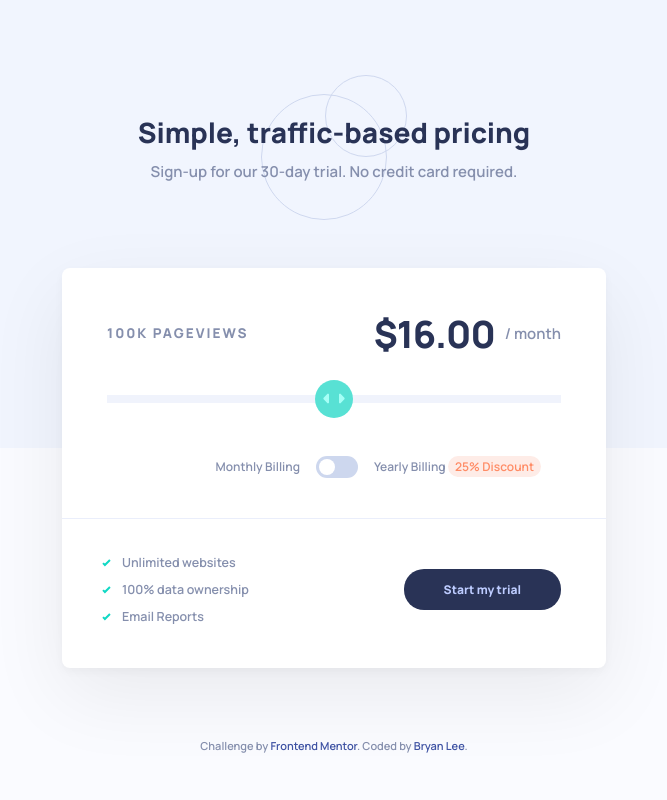
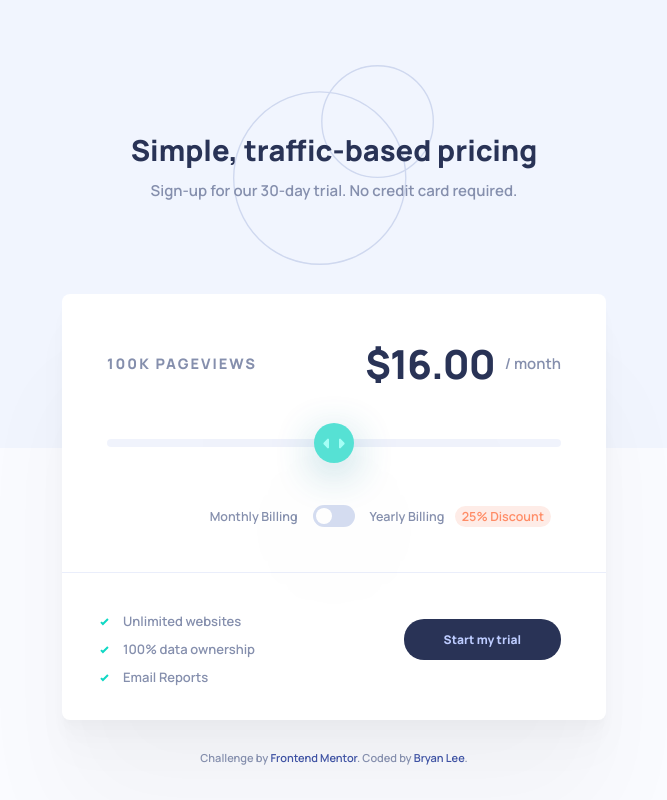
Before and after one commit to BL1133/interactive-pricing-component, a website: page index.html in a window 1280 px wide. Shown: the whole page, without its empty margins (306-973 px from the left). Drawn offline with Linux system fonts and the light colour scheme.

Commit message:
container height fix, fixed overflow, header margin/padding

```diff
--- a/index.html
+++ b/index.html
@@ -24,7 +24,7 @@
       .attribution {
         font-size: 11px;
         text-align: center;
-        margin-top: 7rem;
+        margin-top: 3rem;
       }
       .attribution a {
         color: hsl(228, 45%, 44%);
@@ -35,8 +35,12 @@
     <div class="container">
       <header class="header">
         <h1 class="heading-primary">Simple, traffic-based pricing</h1>
-        <h2 class="heading-secondary u-margin-top-s">
+        <h2 class="heading-secondary heading-secondary--no-wrap u-margin-top-s">
           Sign-up for our 30-day trial. No credit card required.
+        </h2>
+        <h2 class="heading-secondary heading-secondary--wrap u-margin-top-s">
+          Sign-up for our 30-day trial. <br />
+          No credit card required.
         </h2>
       </header>
       <article class="pricing-card">
@@ -87,9 +91,7 @@
             </p>
           </div>
         </div>
-        <div
-          class="pricing-card__cta u-padding-left-right-m u-padding-bottom-m"
-        >
+        <div class="pricing-card__cta u-padding-left-right-m">
           <div class="cta__features">
             <p class="cta__features-text">Unlimited websites</p>
             <p class="cta__features-text">100% data ownership</p>
--- a/sass/abstracts/_variables.scss
+++ b/sass/abstracts/_variables.scss
@@ -1,5 +1,5 @@
 // COLORS
-$color-soft-cyan: hsl(174, 77%, 80%); //Full slider bar
+$color-soft-cyan: hsl(174, 76%, 80%); //Full slider bar
 $color-strong-cyan: hsl(174, 86%, 45%); //Slider Background
 $color-light-grayish-red: hsl(14, 92%, 95%); //Discount Background
 $color-light-red: hsl(15, 100%, 70%); //Discount Text
--- a/sass/base/_base.scss
+++ b/sass/base/_base.scss
@@ -38,6 +38,10 @@ body {
   flex-direction: column;
   justify-content: center;
   align-items: center;
+
+  @media only screen and (max-height: 670px) {
+    height: initial;
+  }
 }
 ul {
   list-style: none;
--- a/sass/base/_typography.scss
+++ b/sass/base/_typography.scss
@@ -5,9 +5,24 @@ body {
 }
 .heading-primary {
   color: $color-dark-blue;
-  font-size: 2.8rem;
+  font-size: 2.9rem;
 }
 .heading-secondary {
   font-size: 1.5rem;
   font-weight: 600;
+
+  &--no-wrap {
+    @include respond(phone) {
+      display: none;
+    }
+  }
+
+  &--wrap {
+    display: none;
+    @include respond(phone) {
+      display: initial;
+      line-height: 2.8rem;
+      font-size: 1.7rem;
+    }
+  }
 }
--- a/sass/base/_utilities.scss
+++ b/sass/base/_utilities.scss
@@ -4,9 +4,18 @@
 .u-padding-left-right-m {
   padding-left: 4.5rem;
   padding-right: 4.5rem;
+
+  @include respond(phone) {
+    padding-left: 3rem;
+    padding-right: 3rem;
+  }
+  @media only screen and (max-width: 340px) {
+    padding-left: 2rem;
+    padding-right: 2rem;
+  }
 }
 .u-padding-top-m {
-  padding-top: 4rem;
+  padding-top: 4.2rem;
 }
 .u-padding-bottom-m {
   padding-bottom: 4rem;
--- a/sass/components/_pricing-card.scss
+++ b/sass/components/_pricing-card.scss
@@ -2,11 +2,13 @@
   display: flex;
   flex-direction: column;
   width: 54.4rem;
-  height: 40rem;
+  height: 42.6rem;
   background-color: $color-white;
   margin: 0 auto;
   border-radius: 8px;
-  box-shadow: 0 3.4px 10px rgba(0, 0, 0, 0.035), 0 27px 80px rgba(0, 0, 0, 0.07);
+  box-shadow: 0 3.3px 3.7px rgba(0, 0, 0, 0.009),
+    0 8.3px 9.4px rgba(0, 0, 0, 0.013), 0 16.8px 19.1px rgba(0, 0, 0, 0.017),
+    0 34.7px 39.4px rgba(0, 0, 0, 0.021), 0 95px 108px rgba(0, 0, 0, 0.03);
 
   &__main {
     display: flex;
@@ -15,7 +17,7 @@
   &__cta {
     display: flex;
     border-top: 1px solid $color-light-grayish-blue-empty;
-    padding-top: 3.5rem;
+    padding-top: 3.9rem;
     justify-content: space-between;
 
     @include respond(phone) {
@@ -25,7 +27,11 @@
   }
   @include respond(phone) {
     width: 86vw;
-    height: 60vh;
+    height: 60rem;
+  }
+  @media only screen and (max-width: 360px) {
+    width: 93vw;
+    height: 62rem;
   }
 }
 .pricing {
@@ -41,10 +47,14 @@
   }
   &__views {
     align-self: center;
-    font-size: 1.35rem;
+    font-size: 1.45rem;
     text-transform: uppercase;
     letter-spacing: 2px;
     font-weight: 800;
+
+    @include respond(phone) {
+      font-size: 1.6rem;
+    }
   }
   &__price-container {
     display: flex;
@@ -56,7 +66,7 @@
   }
   &__price-amount,
   &__price-currency {
-    font-size: 3.75rem;
+    font-size: 4rem;
     font-weight: 800;
     color: $color-dark-blue;
     align-self: center;
@@ -67,24 +77,26 @@
     font-size: 1.5rem;
     margin-left: 1rem;
     font-weight: 600;
-    letter-spacing: 2pz;
+    @include respond(phone) {
+      font-size: 1.7rem;
+    }
   }
   &__footer {
-    padding-top: 5rem;
+    padding: 5.5rem 1rem 4.5rem 0;
     display: flex;
     justify-content: flex-end;
-    padding-right: 2rem;
-    gap: 1.6rem;
-    padding-bottom: 4rem;
+    gap: 1.5rem;
 
     @include respond(phone) {
       justify-content: center;
+      transform: translateX(1.9rem);
       padding-right: initial;
+      overflow: visible;
     }
   }
   &__billing {
     align-self: center;
-    font-size: 1.2rem;
+    font-size: 1.25rem;
     white-space: nowrap;
 
     &--yearly::after {
@@ -94,32 +106,15 @@
       background-color: $color-light-grayish-red;
       padding: 2px 7px 2px 7px;
       border-radius: 20px;
-      transform: translateX(-8px);
+      margin-left: 8px;
 
       @include respond(phone) {
         content: '-' attr(discount) '%';
+        margin-left: 3px;
       }
     }
-  }
-
-  &__discount {
-    align-self: center;
-    color: $color-light-red;
-    background-color: $color-light-grayish-red;
-    padding: 2px 7px 2px 7px;
-    border-radius: 20px;
-    transform: translateX(-8px);
-
-    &--long {
-      @include respond(phone) {
-        display: none;
-      }
-    }
-    &--short {
-      display: none;
-      @include respond(phone) {
-        display: inline;
-      }
+    @include respond(phone) {
+      font-size: 1.5rem;
     }
   }
 }
@@ -135,8 +130,8 @@
     }
   }
   &__features-text {
-    font-size: 1.25rem;
-    padding-left: 1.5rem;
+    font-size: 1.3rem;
+    padding-left: 1.6rem;
     position: relative;
 
     &::before {
@@ -144,11 +139,12 @@
       display: inline-block;
       font-size: inherit;
       position: absolute;
-      transform: translateX(-2rem);
+      transform: translateX(-2.3rem);
     }
 
     @include respond(phone) {
       text-align: center;
+      font-size: 1.5rem;
     }
   }
 
@@ -160,5 +156,14 @@
     padding: 12px 40px 12px 40px;
     background-color: $color-dark-blue;
     border-radius: 20px;
+    margin-bottom: 2rem;
+
+    &:hover {
+      color: $color-white;
+    }
+    @include respond(phone) {
+      font-size: 1.5rem;
+      padding: 12px 47px 12px 47px;
+    }
   }
 }
--- a/sass/components/_slider.scss
+++ b/sass/components/_slider.scss
@@ -1,6 +1,6 @@
 .slider__container {
   width: 100%;
-  padding-top: 3.3rem;
+  padding-top: 4.5rem;
   order: 1;
 }
 .slider {
@@ -13,6 +13,7 @@
   opacity: 0.7; /* Set transparency (for mouse-over effects on hover) */
   -webkit-transition: 0.2s; /* 0.2 seconds transition on hover */
   transition: opacity 0.2s;
+  border-radius: 40px;
 }
 
 /* Mouse-over effects */
@@ -24,25 +25,34 @@
 .slider::-webkit-slider-thumb {
   -webkit-appearance: none; /* Override default look */
   appearance: none;
-  width: 38px; /* Set a specific slider handle width */
-  height: 38px; /* Slider handle height */
+  position: relative;
+  width: 40px; /* Set a specific slider handle width */
+  height: 40px; /* Slider handle height */
   border-radius: 50%;
-  background: $color-strong-cyan; /* Green background */
-  cursor: pointer; /* Cursor on hover */
-  background-image: url(../../images/icon-slider.svg);
-  background-repeat: no-repeat;
-  background-position: center;
-  backface-visibility: hidden;
+  cursor: grab; /* Cursor on hover */
+  background: $color-strong-cyan url(../../images/icon-slider.svg) center
+    no-repeat;
+  // backface-visibility: hidden;
+  box-shadow: 0 10.6px 43.6px -5px rgba(36, 135, 160, 0.9),
+    0 85px 348px -5px rgb(12, 112, 126);
+
+  &:active {
+    cursor: grabbing;
+  }
 }
 
 .slider::-moz-range-thumb {
-  width: 38px; /* Set a specific slider handle width */
-  height: 38px; /* Slider handle height */
+  width: 40px; /* Set a specific slider handle width */
+  height: 40px; /* Slider handle height */
   background: $color-strong-cyan; /* Green background */
-  cursor: pointer; /* Cursor on hover */
+  cursor: grab; /* Cursor on hover */
   border-radius: 50%;
   background-image: url(../../images/icon-slider.svg);
   background-repeat: no-repeat;
   background-position: center;
   backface-visibility: hidden;
+
+  &:active {
+    cursor: grabbing;
+  }
 }
--- a/sass/components/_toggle-btn.scss
+++ b/sass/components/_toggle-btn.scss
@@ -21,10 +21,17 @@
   left: 0;
   right: 0;
   bottom: 0;
+  width: 42px;
   background-color: $color-grayish-blue-toggle;
   -webkit-transition: 0.4s;
   transition: 0.4s;
   border-radius: 32px;
+  opacity: 0.85;
+  transition: 0.2s opacity;
+
+  &:hover {
+    opacity: 1;
+  }
 }
 
 .toggle-btn__slider:before {
--- a/sass/pages/_home.scss
+++ b/sass/pages/_home.scss
@@ -3,7 +3,15 @@ header {
   flex-direction: column;
   justify-content: center;
   text-align: center;
-  margin-bottom: 2rem;
+  margin-bottom: 2.9rem;
   height: 20rem;
   background: url(../../images/pattern-circles.svg) no-repeat center;
+  background-size: contain;
+  margin-top: 3rem;
+
+  @include respond(phone) {
+    padding-bottom: 2rem;
+    padding-top: 3rem;
+    margin-bottom: 2rem;
+  }
 }
```
Also changed, not shown: css/style.comp.css.
